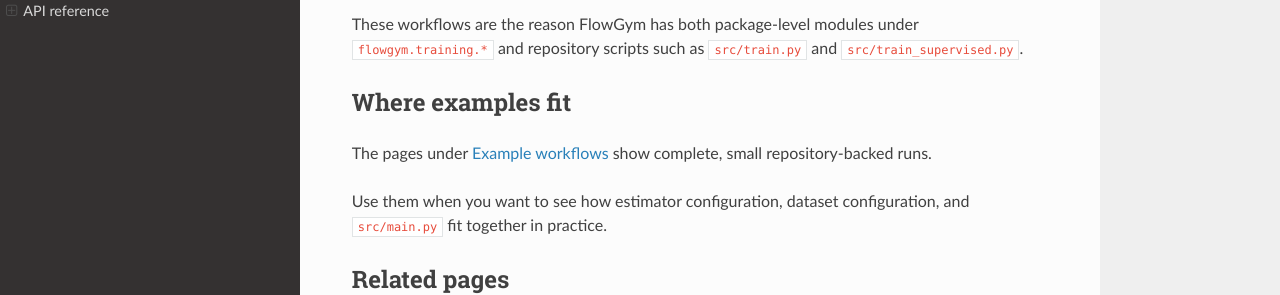
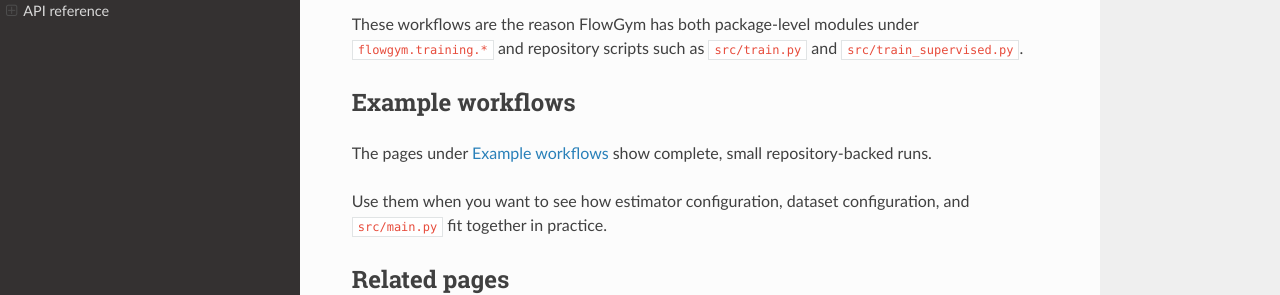
Before and after one commit to antonioterpin/flowgym, a Sphinx documentation site: the page built from docs/user-guide/training-and-evaluation.md, in a window 1280 px wide and 900 px high, scrolled down 646 px. Shown: the part 320-615 px from the top of the window. Built offline with Sphinx 7.4.7 and the Read the Docs theme 3.1.0, drawn with Linux system fonts in a browser that asks for light colours; pages that are not in the unit, such as notebooks, are missing from menus.

Commit message:
Rename example workflows section

```diff
--- a/docs/user-guide/training-and-evaluation.md
+++ b/docs/user-guide/training-and-evaluation.md
@@ -37,7 +37,7 @@
 `flowgym.training.*` and repository scripts such as `src/train.py` and
 `src/train_supervised.py`.
 
-## Where examples fit
+## Example workflows
 
 The pages under [Example workflows](../examples/index.md) show complete,
 small repository-backed runs.
```
Also changed, not shown: docs/user-guide/index.md (+1 -1 lines).
